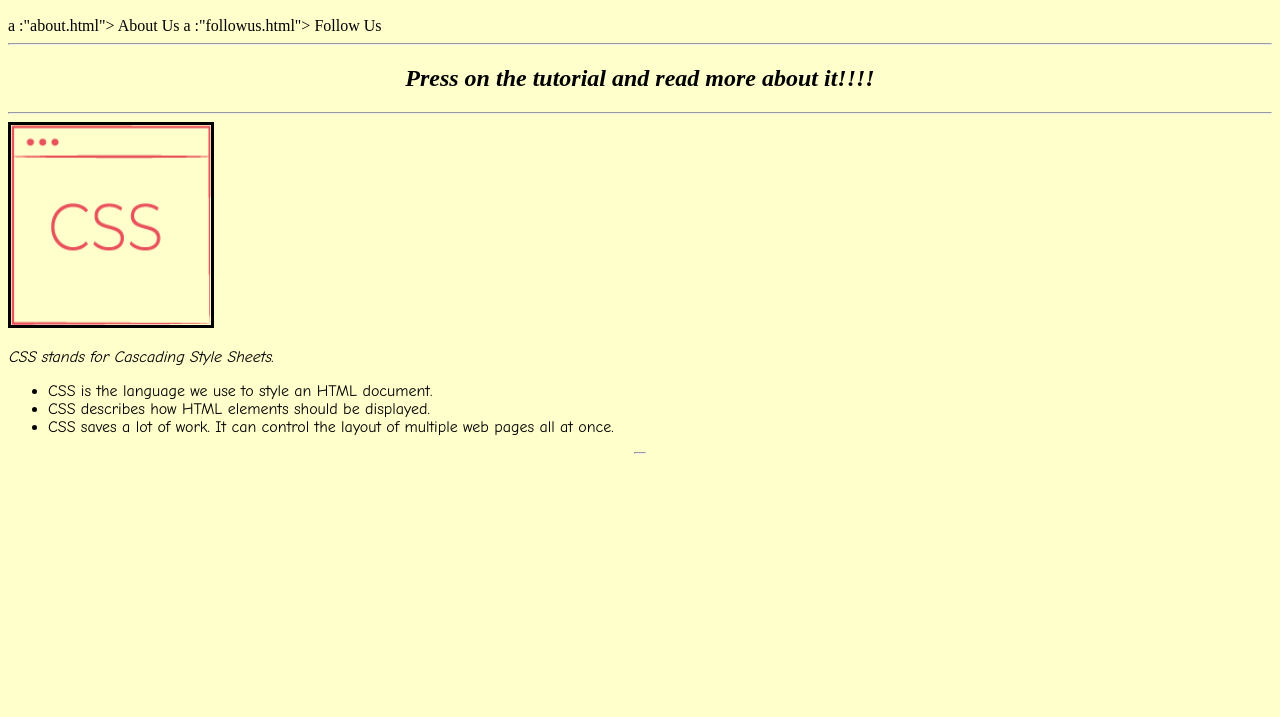
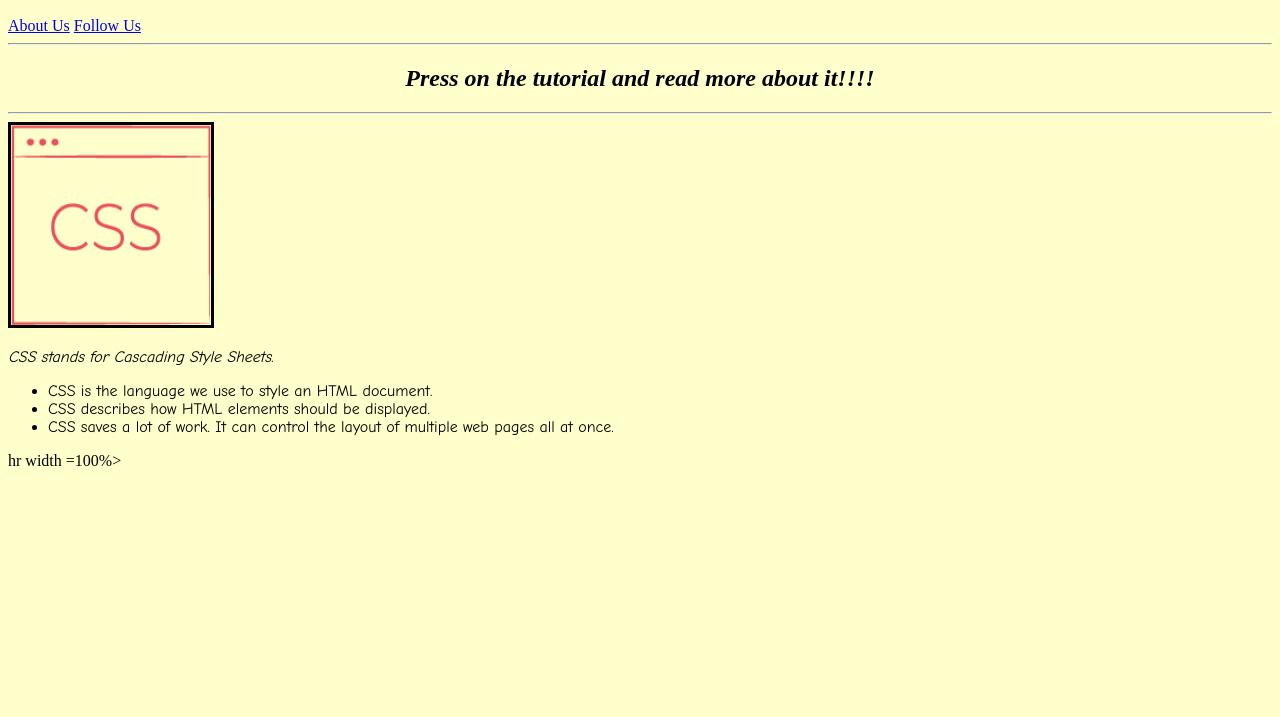
Before and after one commit to harshita-whiteha/project-49, a plain HTML site: page index.html in a window 1280 px wide. Shown: the part 83-800 px from the top of the page. Drawn offline with Linux system fonts and the light colour scheme.

Commit message:
Update index.html

```diff
--- a/index.html
+++ b/index.html
@@ -29,14 +29,14 @@
 
 
     <!-- uncomment the correct output for the anchor tag-->
-    <!-- <a href ="about.html"> About Us</a>
-    <a href="followus.html"> Follow Us</a> -->
+     <a href ="about.html"> About Us</a>
+    <a href="followus.html"> Follow Us</a>
 
     <!-- <a ="about.html"> About Us</a>
     <a ="followus.html"> Follow Us</a> -->
 
-    a :"about.html"> About Us
-    a :"followus.html"> Follow Us
+   <!--a:"about.html"> About Us-->
+   <!--a :"followus.html"> Follow Us-->
 
     <!-- <href ="about.html"> About Us</a>
     <href="followus.html"> Follow Us</a> -->
@@ -75,10 +75,10 @@
 
 
  <!-- uncomment the code for adding a horizontal line. -->
-    <!-- <hr width =100%> -->
+    hr width =100%>
     <!-- <hr width =1> -->
     <!-- <hr width :100%> -->
-     <hr width =10
+ <!--<hr width =10-->
 
 
 
```
